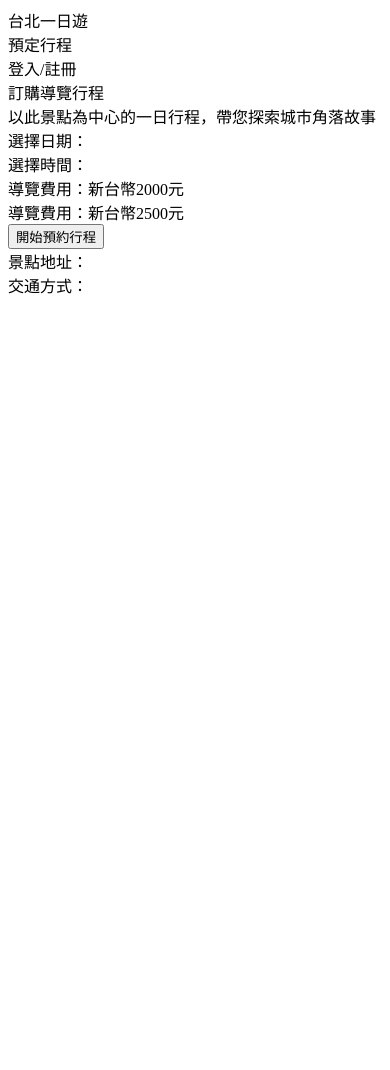
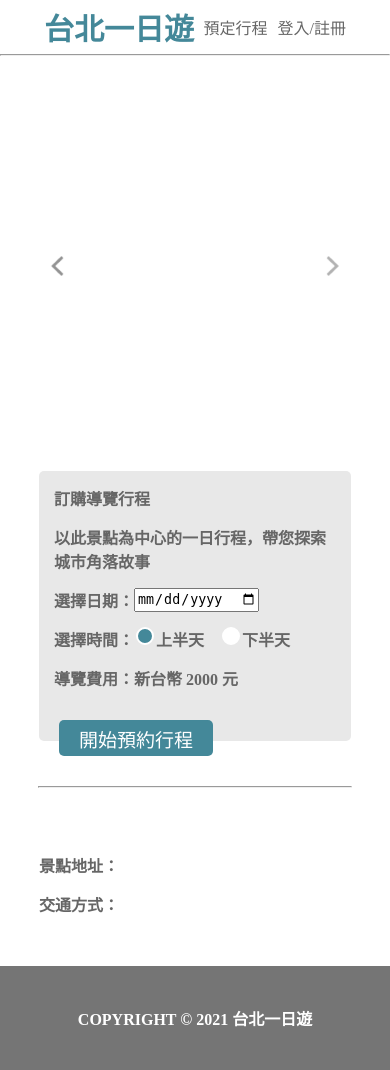
Before and after one commit to yslsy/taipei-day-trip, a Flask app: template templates/attraction.html in a window 390 px wide. Before the commit the page ends 294 px from the top, so only its background shows below. Run offline with Flask 2, Linux system fonts and the light colour scheme; the template is opened without the code that fills it, so the values that code supplies are empty.

Commit message:
feat:增加景點頁面，首頁點擊景點圖可連結至景點頁面，點選左上標題回首頁

```diff
--- /dev/null
+++ b/static/css/attraction.css
@@ -0,0 +1,452 @@
+* {
+    margin: 0;
+}
+.outtoptitle{
+    width: 100%;
+    margin: 0px auto;
+    display: flex;
+    align-items: center;
+    justify-content: center;
+}
+  .toptitle{
+    width: 1200px;
+    display: flex;
+    align-items: center;
+    justify-content: flex-end;
+}
+.theme{
+    font-family:'Noto Sans TC';
+    font-weight: 700;
+    font-size: 30px;
+    color: #448899;
+    margin-right: auto;
+    cursor: pointer;
+}
+.booking{
+    font-family: "Noto Sans TC";
+    font-weight: 500;
+    font-size: 16px;
+    color: #666666;
+    margin-right: 5px;
+}
+.signin_signup{
+    font-family: "Noto Sans TC";
+    font-weight: 500;
+    font-size: 16px;
+    color: #666666;
+    margin-left: 5px;
+}
+
+/* left middleblock*/
+.outmiddleblock{
+    margin: 0 auto;
+    max-width: 1200px;
+    height: 380px;
+    padding: 50px 25px 50px 25px;
+    display: flex;
+}
+.imgcontainer{
+    width: 590px;
+    position: relative;
+    margin-right: 10px;
+    border-radius: 5px;
+}
+
+/* Hide the images by default */
+.imgSlides{
+    width: 100%;
+    height: 100%;
+    display: none;
+}
+.attrImage{
+    width: 100%;
+    height: 100%;
+    object-fit: cover;
+    object-position: 50% 20%;
+}
+.previousbtn{
+    background-image: url("../img/btn_rightArrow.png");
+    background-size: cover;
+    cursor: pointer;
+    width: 36px;
+    height: 36px;
+    position: absolute;
+    top: 50%;
+    right: 0%;
+    margin: 5px;
+    opacity: 0.5;
+}
+.nextbtn{
+    background-image: url("../img/btn_leftArrow.png");
+    background-size: cover;
+    cursor: pointer;
+    width: 36px;
+    height: 36px;
+    position: absolute;
+    top: 50%;
+    margin: 5px;
+    opacity: 0.7;
+}
+.outsideDot{
+    width: 100%;
+    text-align: center;
+    position: absolute;
+    bottom: 0px;
+}
+.dot{
+    height: 12px;
+    width: 12px;
+    margin: 0 2px;
+    background-color: #FFFFFF;
+    border-radius: 50%;
+    border: solid 1px #FFFFFF;
+    display: inline-block;
+    opacity: 0.8;
+}
+.active{
+    background-color: #000000;
+    border: solid 1px #FFFFFF;
+}
+
+/* right middleblock */
+.ordercontainer{
+    width: 590px;
+    margin-left: 10px;
+}
+.attrname{
+    font-family: "Noto Sans TC";
+    font-size: 24px;
+    font-weight: 700;
+    margin-bottom: 15px;
+    color: #666666;
+}
+.attrcategoryandmrt{
+    font-family: "Noto Sans TC";
+    font-size: 16px;
+    font-weight: 500;
+    margin-bottom: 14px;
+    color: #666666;
+}
+.orderblock{
+    background-color: #E8E8E8;
+    border-radius: 5px;
+    height: 300px;
+}
+.subtitle1{
+    font-family: "Noto Sans TC";
+    font-size: 16px;
+    font-weight: bold;
+    color: #666666;
+    padding-top: 15px;
+    padding-right: 15px;
+    padding-left: 20px;
+}
+.subtitle2{
+    display: flex;
+    font-family: "Noto Sans TC";
+    font-size: 16px;
+    font-weight: bold;
+    color: #666666;
+    padding-top: 15px;
+    padding-left: 20px;
+}
+input[type=radio] {
+    appearance: none;
+    height: 18px;
+    width: 18px;
+    margin: 0 2px;
+    background-color: #FFFFFF;
+    border-radius: 50%;
+    border: solid 2px #FFFFFF;
+}
+input[type="radio"]:checked {
+    background-color: #448899;
+}
+.bookbtndiv{
+    padding-top: 30px;
+    padding-left: 20px;
+}
+.bookbtn{
+    width: 154px;
+    height: 36px;
+    background: #448899;
+    border-radius: 5px;
+    color:#FFFFFF;
+    font-size: 19px;
+    border: 0;
+    cursor: pointer;
+}
+
+/* bottomblock */
+.outdatablock{
+    margin: 0 auto;
+    max-width: 1200px;
+    padding: 50px 25px 50px 25px;
+}
+.subtitle3{
+    font-family: "Noto Sans TC";
+    font-size: 16px;
+    font-weight: bold;
+    color: #666666;
+    padding-top: 15px;
+}
+.attrintroduce,
+.attraddress,
+.attrtraffic {
+    font-family: "Noto Sans TC";
+    font-size: 16px;
+    font-weight: 400;
+    color: #666666;
+    line-height: 25px;
+}
+
+/*footer*/
+footer{
+    height: 104px;
+    width: 100%;
+    display: flex;
+    align-items: center;
+    justify-content: center;
+    background: #757575;
+    color: #FFFFFF;
+    font-family: "Noto Sans TC";
+    font-weight: 700;
+    font-size: 16px;
+}
+
+@media(max-width:1200px) {
+    .outtoptitle {
+        width: 80%;
+    }
+    .toptitle{
+        padding: 5px;
+    }
+    .welcome_text{
+        width: 85%;
+    }
+    .outmiddleblock {
+        width: 80%;
+    }
+    .outdatablock {
+        width: 80%;
+    }
+}
+@media(max-width:1000px) {
+    .outmiddleblock {
+        width: 80%;
+        height: 250px;
+    }
+    .imgcontainer{
+        width: 390px;
+    }
+    .nextbtn,
+    .previousbtn{
+        width: 24px;
+        height: 24px;
+    }
+    .dot{
+        height: 11px;
+        width: 11px;
+    }
+    .nameblock{
+        height: 50px;
+    }
+    .attrname{
+        font-size: 18px;
+        margin-bottom: 5px;
+    }
+    .attrcategoryandmrt{
+        font-size: 13px;
+        margin-bottom: 5px;
+    }
+    .orderblock{
+        height: 200px;
+    }
+    .subtitle1,
+    .subtitle2{
+        font-size: 13px;
+        padding-top: 10px;
+        padding-right: 5px;
+        padding-left: 10px;
+    }
+    .bookbtndiv{
+        padding-top: 10px;
+        padding-left: 10px;
+    }
+    .bookbtn{
+        width: 102px;
+        height: 24px;
+        font-size: 14px;
+    }
+    .ordercontainer{
+        width: 390px;
+    }
+}
+@media(max-width:800px) {
+    .outmiddleblock {
+        width: 80%;
+        height: 220px;
+    }
+    .imgcontainer{
+        width: 310px;
+    }
+    .nextbtn,
+    .previousbtn{
+        width: 20px;
+        height: 20px;
+    }
+    .dot{
+        height: 10px;
+        width: 10px;
+    }
+    .nameblock{
+        height: 50px;
+    }
+    .attrname{
+        font-size: 18px;
+    }
+    .attrcategoryandmrt{
+        font-size: 13px;
+        margin-bottom: 5px;
+    }
+    .orderblock{
+        height: 176px;
+    }
+    .subtitle1,
+    .subtitle2{
+        font-size: 13px;
+        padding-top: 5px;
+        padding-right: 5px;
+        padding-left: 5px;
+    }
+    .bookbtndiv{
+        padding-top: 5px;
+        padding-left: 5px;
+    }
+    .bookbtn{
+        width: 102px;
+        height: 24px;
+        font-size: 14px;
+    }
+    .ordercontainer{
+        width: 310px;
+    }
+}
+@media(max-width:600px) {
+    .outmiddleblock {
+        width: 80%;
+        height: 650px;
+        display: block;
+        padding: 40px 25px 40px 25px;
+    }
+    .imgcontainer{
+        width: 100%;
+        height: 300px;
+        margin-bottom: 10px;
+    }
+    .nextbtn,
+    .previousbtn{
+        width: 30px;
+        height: 30px;
+    }
+    .dot{
+        height: 11px;
+        width: 11px;
+    }
+    .nameblock{
+        height: 60px;
+    }
+    .attrname{
+        font-size: 24px;
+    }
+    .attrcategoryandmrt{
+        font-size: 16px;
+        margin-bottom: 15px;
+    }
+    .orderblock{
+        height: 270px;
+    }
+    .subtitle1,
+    .subtitle2{
+        font-size: 16px;
+        padding-top: 15px;
+        padding-right: 10px;
+        padding-left: 15px;
+    }
+    .bookbtndiv{
+        padding-top: 30px;
+        padding-left: 20px;
+    }
+    .bookbtn{
+        width: 154px;
+        height: 36px;
+        font-size: 19px;
+    }
+    .ordercontainer{
+        width: 100%;
+        height: 330px;
+        margin-left: 0px;
+    }
+}
+@media(max-width:360px) {
+    .outtoptitle{
+        width: 100%;
+    }
+    .outmiddleblock {
+        width: 100%;
+        height: 710px;
+        display: block;
+        padding: 0px;
+    }
+    .imgcontainer{
+        width: 100%;
+        height: 300px;
+        margin-bottom: 10px;
+    }
+    .nextbtn,
+    .previousbtn{
+        width: 30px;
+        height: 30px;
+    }
+    .dot{
+        height: 11px;
+        width: 11px;
+    }
+    .nameblock{
+        width: 350px;
+        height: 60px;
+    }
+    .attrname{
+        font-size: 24px;
+    }
+    .attrcategoryandmrt{
+        font-size: 16px;
+        margin-bottom: 15px;
+    }
+    .orderblock{
+        width: 350px;
+        height: 280px;
+    }
+    .subtitle1,
+    .subtitle2{
+        font-size: 16px;
+        padding-top: 15px;
+        padding-right: 10px;
+        padding-left: 15px;
+    }
+    .bookbtndiv{
+        padding-top: 30px;
+        padding-left: 20px;
+    }
+    .bookbtn{
+        width: 154px;
+        height: 36px;
+        font-size: 19px;
+    }
+    .ordercontainer{
+        width: 100%;
+        height: 330px;
+        margin-left: 0px;
+        padding: 10px 5px 0px 5px;
+    }
+}
--- a/static/css/index.css
+++ b/static/css/index.css
@@ -24,6 +24,7 @@ body {
   font-size: 30px;
   color: #448899;
   margin-right: auto;
+  cursor: pointer;
 }
 .booking{
   font-family: "Noto Sans TC";
--- a/templates/attraction.html
+++ b/templates/attraction.html
@@ -3,39 +3,62 @@
     <head>
         <meta charset = "utf-8" name="viewport" content="width=device-width, initial-scale = 1" />
         <title>台北一日遊</title>
-        <link rel="stylesheet" type="text/css" />
+        <link rel="stylesheet" type="text/css" href="{{url_for('static', filename='css/attraction.css')}}" />
     </head>
     <body>
         <div class="outtoptitle">
             <div class="toptitle">
-                <div class="theme">台北一日遊</div>
+                <div class="theme" onclick="toindex()">台北一日遊</div>
                 <div class="booking">預定行程</div>
                 <div class="signin_signup">登入/註冊</div>
             </div>
         </div>
-    </hr>
-        <div class="">
-            <div class="圖"></div>
-            <div class="orderblock">
-                <div class="attrname"></div>
-                <div class="attrcategoryandmrt"></div>
+    <hr/>
+        <div class="outmiddleblock">
+            <div class="imgcontainer">
+                <div class="nextbtn" onclick="plusSlides(-1)"></div>
+                <div class="previousbtn" onclick="plusSlides(1)"></div>
+                <div class="outsideDot"></div>
+            </div>
+            <div class="ordercontainer">
+                <div class="nameblock">
+                    <div class="attrname"></div>
+                    <div class="attrcategoryandmrt"></div>
+                </div>
                 <div class="orderblock">
-                    <div>訂購導覽行程</div>
-                    <div>以此景點為中心的一日行程，帶您探索城市角落故事</div>
-                    <div>選擇日期：</div>
-                    <div>選擇時間：</div>
-                    <div>導覽費用：新台幣2000元</div><div>導覽費用：新台幣2500元</div>
-                    <button>開始預約行程</button>
+                    <div class="subtitle1">訂購導覽行程</div>
+                    <div class="subtitle1">以此景點為中心的一日行程，帶您探索城市角落故事</div>
+                    <div class="subtitle2">
+                        <div>選擇日期：</div>
+                        <input type="date">
+                    </div>
+                    <div class="subtitle2">
+                        <div>選擇時間：</div>
+                        <input type="radio" id="morningradio" name="time" value="morning" checked></input>
+                        <label for="morningradio">上半天　</label>
+                        <input type="radio" id="afternoonradio" name="time" value="afternoon"></input>
+                        <label for="afternoonradio">下半天</label>
+                    </div>
+                    <div class="subtitle2">
+                        <div>導覽費用：</div>
+                        <div>新台幣 <span class="price">2000</span> 元</div>
+                    </div>
+                    <div class="bookbtndiv">
+                        <button class="bookbtn">開始預約行程</button>
+                    </div>
                 </div>
             </div>
         </div>
-    </hr>
-        <div class="datablock">
+    <hr style="max-width:1200px;width:80%;margin:0 auto;" />
+        <div class="outdatablock">
             <div class="attrintroduce"></div>
-            <div class="attraddress">景點地址：</br></div>
-            <div class="attrtraffic">交通方式：</br></div>
+            <div class="subtitle3">景點地址：</div>
+            <div class="attraddress"></div>
+            <div class="subtitle3">交通方式：</div>
+            <div class="attrtraffic"></div>
         </div>
 
-        <footer></footer>
+        <footer>COPYRIGHT © 2021 台北一日遊</footer>
     </body>
+    <script src="../js/attraction.js"></script>
 </html>
--- a/templates/index.html
+++ b/templates/index.html
@@ -2,14 +2,14 @@
 <html>
     <head>
         <meta charset="utf-8" />
-        <meta name="viewport" content="witdh=device-width, initial-scale=1" />
+        <meta name="viewport" content="width=device-width, initial-scale=1" />
         <title>台北一日遊</title>
         <link type="text/css" rel="stylesheet" href="{{url_for('static', filename='css/index.css')}}"/>
     </head>
     <body>
         <div class="outtoptitle">
             <div class="toptitle">
-                <div class="theme">台北一日遊</div>
+                <div class="theme" onclick="toindex()">台北一日遊</div>
                 <div class="booking">預定行程</div>
                 <div class="signin_signup">登入/註冊</div>
             </div>
```
Also changed, not shown: static/js/attraction.js (added, +101 -0 lines), static/js/index.js (+12 -1 lines), static/img/btn_leftArrow.png (added), static/img/btn_rightArrow.png (added).
